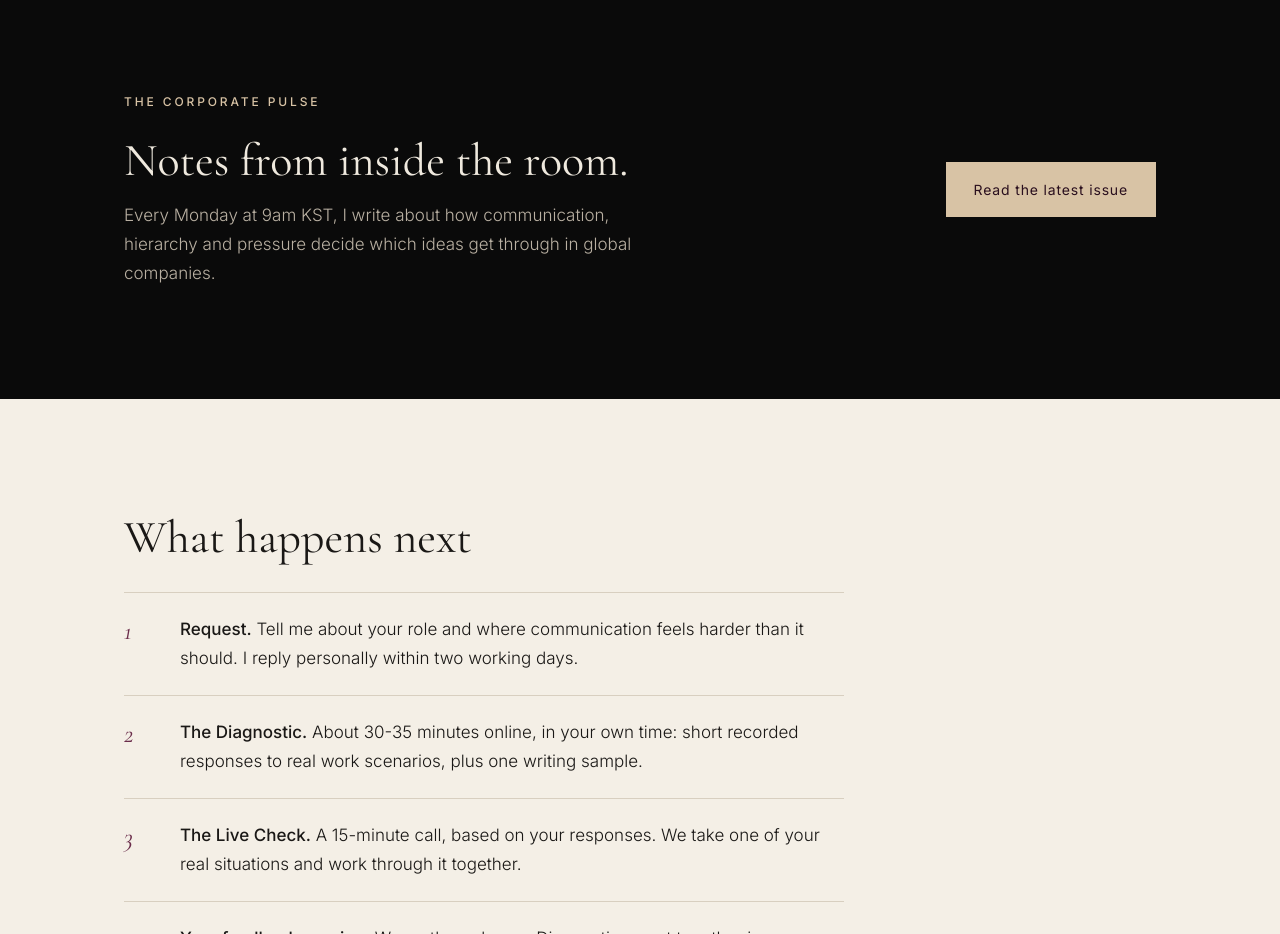
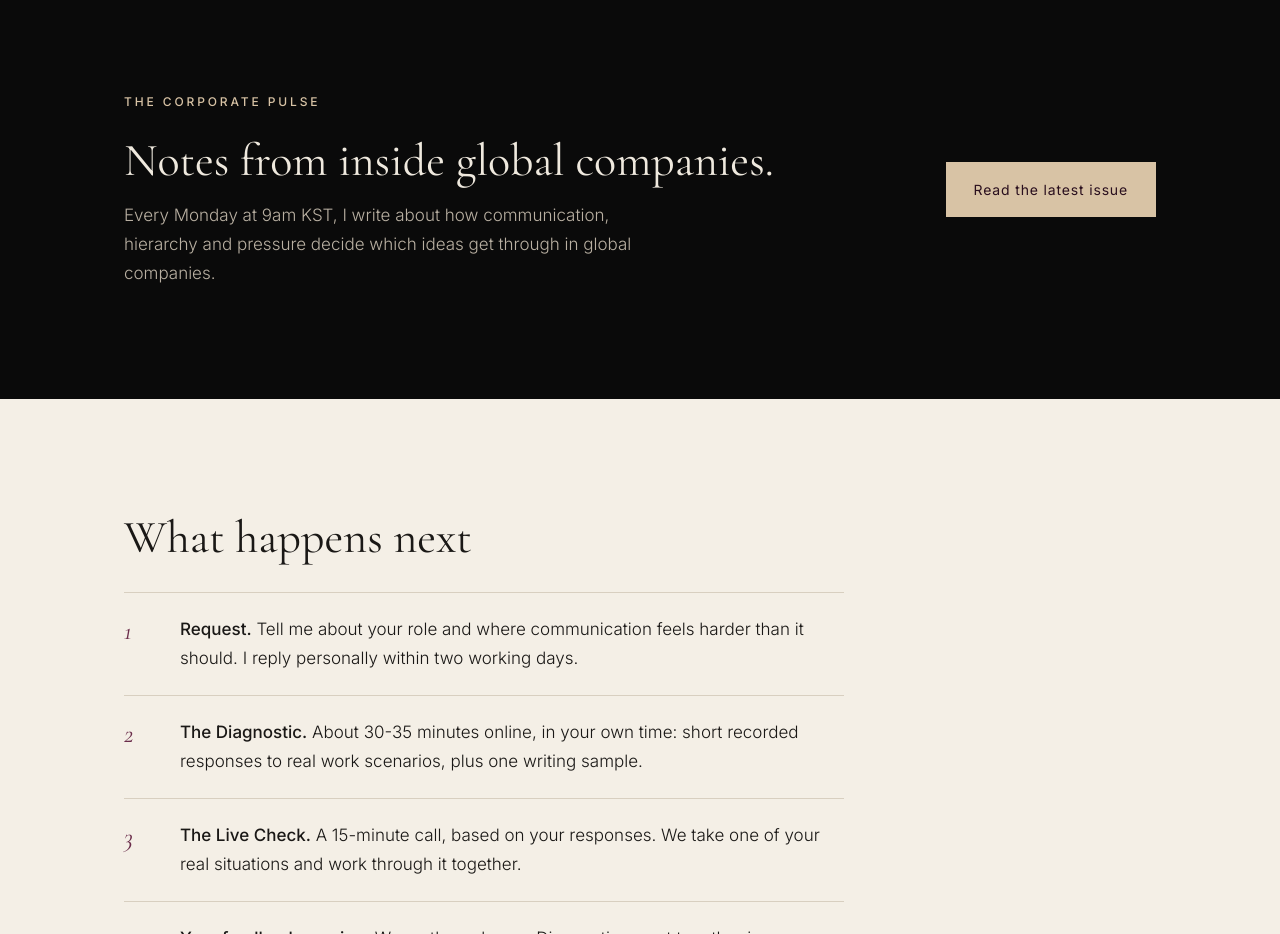
Before and after one commit to allegrabierman/calidyn-website, a plain HTML site: page index.html in a window 1280 px wide. Shown: the part 3280-4214 px from the top of the page. Drawn offline with nearby package versions, Linux system fonts and the light colour scheme.

Commit message:
TCP block heading: Notes from inside global companies

```diff
--- a/index.html
+++ b/index.html
@@ -209,7 +209,7 @@
     <div class="wrap">
       <div>
         <div class="eyebrow">The Corporate Pulse</div>
-        <h2>Notes from inside the room.</h2>
+        <h2>Notes from inside global companies.</h2>
         <p>Every Monday at 9am KST, I write about how communication, hierarchy and pressure decide which ideas get through in global companies.</p>
       </div>
       <a class="btn btn-light" href="https://thecorporatepulse.substack.com">Read the latest issue</a>
```
